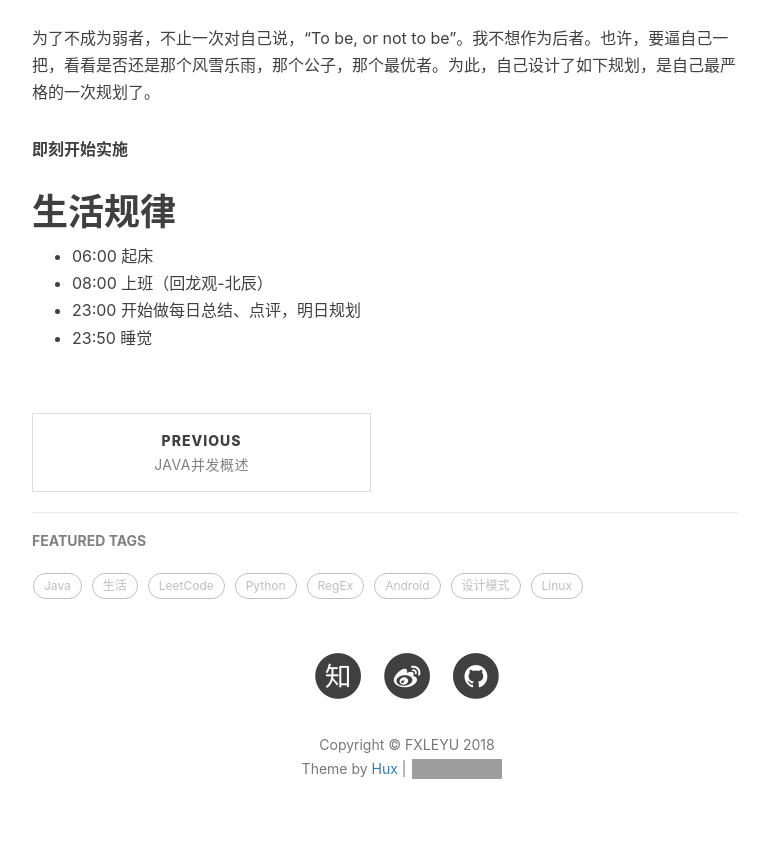
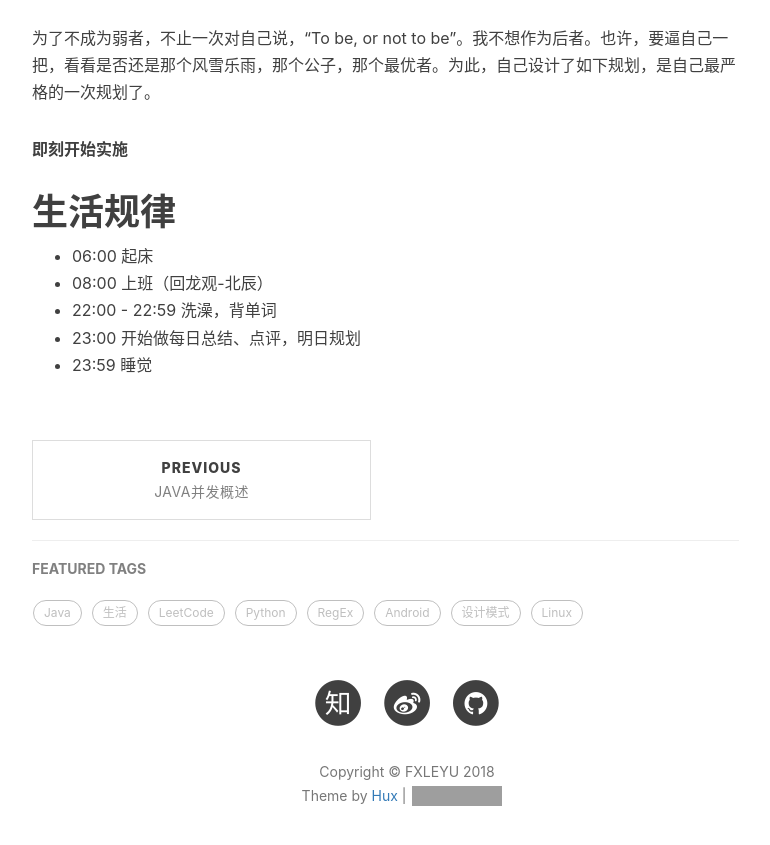
Before and after one commit to fxleyu/fxleyu.github.io, a Jekyll site: the page built from _posts/2018-02-28-the-plan-of-2018.md, in a window 1280 px wide and 900 px high, scrolled down 771 px. Shown: the top 845 px of the window, without its empty margins (233-1003 px from the left). Built offline with Jekyll 4.4.1, drawn with Linux system fonts in a browser that asks for light colours; nearby versions of some CDN libraries; comment, search, counter and statistics services are not loaded; grey boxes are pictures that could not be loaded.

Commit message:
UPDATE 2018年年度规划，添加晚上10点的日常安排

```diff
--- a/_posts/2018-02-28-the-plan-of-2018.md
+++ b/_posts/2018-02-28-the-plan-of-2018.md
@@ -19,5 +19,6 @@ tags:
 # 生活规律
 - 06:00 起床
 - 08:00 上班（回龙观-北辰）
+- 22:00 - 22:59 洗澡，背单词
 - 23:00 开始做每日总结、点评，明日规划
-- 23:50 睡觉
+- 23:59 睡觉
```
